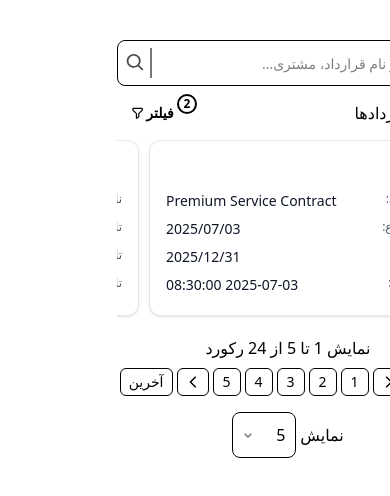
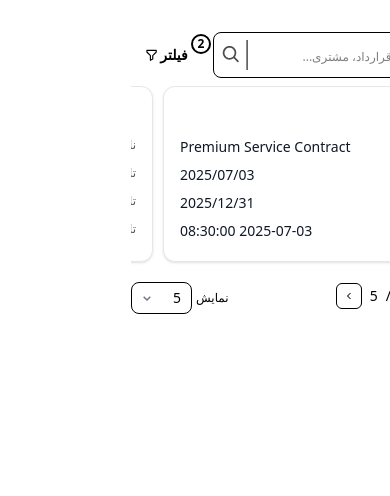
Before and after one commit to fatemeh-bd/responsive-react-datatable, a React (Vite) app: page / in a window 390 px wide. Shown: the top 496 px of the page. Built offline with nearby package versions, Linux system fonts and the light colour scheme.

Commit message:
feat: pre-release

```diff
--- a/src/components/table/PageSizeSelect.tsx
+++ b/src/components/table/PageSizeSelect.tsx
@@ -31,15 +31,13 @@ const PageSizeSelect = ({
 
   return (
     <div className="relative flex items-center gap-1">
-      نمایش
+      <span className="md:text-base text-xs">نمایش</span>
       <select
         value={size}
         onChange={handleChange}
-        className={`${inputClass} appearance-none pl-6 cursor-pointer`}
+        className={`${inputClass} appearance-none pl-6 cursor-pointer max-md:py-1 max-md:h-8 max-md:min-w-12 max-md:text-sm`}
       >
-        {initialPageSize && (
-          <option value={initialPageSize}>{initialPageSize}</option>
-        )}
+        <option value={initialPageSize}>{initialPageSize}</option>
         <option value={20}>20</option>
         <option value={50}>50</option>
         <option value={100}>100</option>
--- a/src/components/table/Pagination.tsx
+++ b/src/components/table/Pagination.tsx
@@ -1,9 +1,11 @@
-import { useMemo, useCallback } from "react";
+import { useMemo, useCallback, useState } from "react";
 import {
   MdOutlineArrowBackIos,
   MdOutlineArrowForwardIos,
 } from "react-icons/md";
 import { useQueryParams } from "./requirements/useQueryParams";
+import { useIsMobile } from "./requirements/useIsMobile";
+import { numberWithCommas } from "./requirements/utils";
 
 interface PaginationProps {
   totalItems: number;
@@ -22,7 +24,9 @@ const Pagination: React.FC<PaginationProps> = ({
   const { updateParams, getParams } = useQueryParams();
   const currentPage = Number(getParams(queryName)) || 1;
   const totalPages = Math.ceil(totalItems / pageSize);
-
+  const [pageInput, setPageInput] = useState(currentPage.toString());
+  const isMobile = useIsMobile();
+  const maxInputLength = totalPages.toString().length;
   const middlePages = useMemo(() => {
     let start = currentPage - 1;
     let end = currentPage + 1;
@@ -57,6 +61,37 @@ const Pagination: React.FC<PaginationProps> = ({
     [getParams, updateParams, queryName]
   );
 
+  const handleGoToPage = () => {
+    if (!pageInput) {
+      setPageInput(currentPage.toString());
+      return;
+    }
+    let page = parseInt(pageInput, 10);
+    if (isNaN(page) || page < 1) page = 1;
+    if (page > totalPages) page = totalPages;
+    if (page !== currentPage) {
+      updatePage(page);
+    } else {
+      setPageInput(currentPage.toString());
+    }
+  };
+
+  const handleInputChange = (e: React.ChangeEvent<HTMLInputElement>) => {
+    const value = e.target.value.replace(/\D/g, "");
+    if (value.length <= maxInputLength) {
+      setPageInput(value);
+    }
+  };
+  const handleKeyDown = (e: React.KeyboardEvent<HTMLInputElement>) => {
+    if (e.key === "Enter") {
+      handleGoToPage();
+    }
+  };
+
+  const handleBlur = () => {
+    handleGoToPage();
+  };
+
   const goToFirstPage = () => updatePage(1);
   const goToLastPage = () => updatePage(totalPages);
   const goToNextPage = () =>
@@ -65,8 +100,40 @@ const Pagination: React.FC<PaginationProps> = ({
 
   if (totalPages <= 1) return null;
 
-  return (
-    <nav className="w-fit" aria-label="صفحه‌بندی">
+  return isMobile ? (
+    <>
+      <button
+        type="button"
+        className={`${baseClass} size-[26px] px-0.5`}
+        disabled={currentPage === 1}
+        onClick={goToPrevPage}
+        aria-label="صفحه قبلی"
+      >
+        <MdOutlineArrowForwardIos className="size-3" />
+      </button>
+      <input
+        className="!w-[40px] text-center text-base !h-7 !py-0 outline-none border border-secondary-400 rounded-md p-0.5"
+        type="number"
+        inputMode="numeric"
+        value={pageInput}
+        onChange={handleInputChange}
+        onKeyDown={handleKeyDown}
+        onBlur={handleBlur}
+      />
+      <span className="text-sm text-secondary-600">/</span>
+      <span className="text-sm">{totalPages}</span>
+      <button
+        type="button"
+        className={`${baseClass} size-[26px] px-0.5`}
+        disabled={currentPage === totalPages}
+        onClick={goToNextPage}
+        aria-label="صفحه بعدی"
+      >
+        <MdOutlineArrowBackIos className="size-3" />
+      </button>
+    </>
+  ) : (
+    <nav className="w-fit" id="paging" aria-label="صفحه‌بندی">
       <div className="flex items-center flex-wrap gap-1">
         <button
           type="button"
@@ -118,7 +185,7 @@ const Pagination: React.FC<PaginationProps> = ({
             aria-label={`صفحه ${pageNum}`}
             aria-current={pageNum === currentPage ? "page" : undefined}
           >
-            {pageNum || ""}
+            {numberWithCommas(pageNum) || ""}
           </button>
         ))}
         {showRightEllipsis && (
@@ -140,7 +207,7 @@ const Pagination: React.FC<PaginationProps> = ({
           aria-label={`صفحه ${totalPages}`}
           aria-current={totalPages === currentPage ? "page" : undefined}
         >
-          {totalPages || ""}
+          {numberWithCommas(totalPages) || ""}
         </button>
         <button
           type="button"
--- a/src/components/table/Table.tsx
+++ b/src/components/table/Table.tsx
@@ -15,6 +15,8 @@ import Input from "./requirements/Input";
 import { ColumnType, TableProps } from "./requirements/types";
 import mockData from "./mockData.json";
 
+type UpdateOptions = { replace?: boolean };
+
 export const rowRenderer = (
   fn: (cell?: any, row?: any, index?: number) => React.ReactNode
 ) => {
@@ -26,11 +28,15 @@ const getSearchParams = () => {
   return new URLSearchParams(window.location.search);
 };
 
-const updateSearchParams = (params: URLSearchParams) => {
+const updateSearchParams = (params: URLSearchParams, replace = false) => {
   if (typeof window === "undefined") return;
 
   const newUrl = `${window.location.pathname}?${params.toString()}`;
+  if (replace) {
     window.history.replaceState(null, "", newUrl);
+  } else {
+    window.history.pushState(null, "", newUrl);
+  }
 };
 
 export const defaultSize = 10;
@@ -57,7 +63,6 @@ const Table: React.FC<ExtendedTableProps> = ({
   actionButtonsLeft,
   filters,
   topFilter,
-  title,
   topFilterContainerClassName = "sm:mb-4 flex items-center flex-wrap md:gap-2 gap-3 [&>div]:md:w-[200px] [&>div]:w-full",
   filterContainerClassName = "flex flex-wrap md:gap-2 gap-3 [&>div]:md:w-[200px] [&>div]:w-full",
   isSelectable = false,
@@ -70,17 +75,26 @@ const Table: React.FC<ExtendedTableProps> = ({
   tableConfig = {},
 }) => {
   const searchParams = getSearchParams();
+
   const setSearchParams = useCallback(
-    (updater: (prev: URLSearchParams) => URLSearchParams) => {
+    (
+      updater: (prev: URLSearchParams) => URLSearchParams,
+      options?: UpdateOptions
+    ) => {
       const newParams = updater(getSearchParams());
-      updateSearchParams(newParams);
+      updateSearchParams(newParams, options?.replace);
     },
     []
   );
-
-  const pageNum = searchParams?.get("page") || 1;
   const pageSizeInitial = Number(searchParams?.get("pageSize")) || pageSize;
   const isMobile = useIsMobile();
+  const [dynamicPageSize, setDynamicPageSize] = useState(
+    isMobile ? pageSizeInitial : 0
+  );
+  const [tableHeightPageSize, setTableHeightPageSize] = useState(
+    isMobile ? pageSizeInitial : 0
+  );
+  const pageNum = searchParams?.get("page") || 1;
   const [searchValue, setSearchValue] = useState("");
   const [openFilter, setOpenFilter] = useState(false);
   const [pageSizeState, setPageSizeState] = useState(pageSizeInitial);
@@ -132,7 +146,7 @@ const Table: React.FC<ExtendedTableProps> = ({
                 />
               )}
               {!isMobile &&
-                (Number(pageNum) - 1) * pageSizeState + (index! + 1)}
+                (Number(pageNum) - 1) * dynamicPageSize + (index! + 1)}
             </span>
           );
         }),
@@ -151,7 +165,7 @@ const Table: React.FC<ExtendedTableProps> = ({
     handleCheckboxChange,
     isMobile,
     pageNum,
-    pageSizeState,
+    dynamicPageSize,
     endpoint,
   ]);
 
@@ -264,13 +278,9 @@ const Table: React.FC<ExtendedTableProps> = ({
       const key = `search_${tableName}`;
       const savedData = sessionStorage.getItem(key);
       if (savedData) {
-        const { value, expireAt } = JSON.parse(savedData);
-        if (Date.now() < expireAt) {
+        const { value } = JSON.parse(savedData);
         setSearchValue(value);
         setDebouncedSearch(value);
-        } else {
-          sessionStorage.removeItem(key);
-        }
       }
     }
   }, [saveSearch, tableName]);
@@ -278,11 +288,7 @@ const Table: React.FC<ExtendedTableProps> = ({
   useEffect(() => {
     if (saveSearch && tableName) {
       const key = `search_${tableName}`;
-      const expireAt = Date.now() + 5 * 60 * 1000;
-      sessionStorage.setItem(
-        key,
-        JSON.stringify({ value: searchValue, expireAt })
-      );
+      sessionStorage.setItem(key, JSON.stringify({ value: searchValue }));
     }
   }, [searchValue, saveSearch, tableName]);
 
@@ -314,39 +320,37 @@ const Table: React.FC<ExtendedTableProps> = ({
 
   return (
     <div>
-      {!isMobile && (
-        <div className={topFilterContainerClassName}>{topFilter}</div>
+      {!isMobile && topFilter && (
+        <div className={topFilterContainerClassName} id="topFilter">
+          {topFilter}
+        </div>
       )}
-      <div className="flex items-start gap-2 justify-between mb-2 max-md:items-center flex-wrap-reverse">
-        {title && <h1 className="md:hidden max-sm:!text-base">{title}</h1>}
+      <div
+        id="filters"
+        className={`flex items-start gap-2 justify-between mb-2 max-md:items-center flex-wrap-reverse`}
+      >
+        {/* {title && (
+          <Title className="md:hidden max-sm:!text-base">{title}</Title>
+        )} */}
 
-        {isMobile && (filters || topFilter) && (
-          <button
-            onClick={() => setOpenFilter(true)}
-            className="relative mr-auto min-w-[70px] text-sm bg-blue/15 font-bold text-blue flex items-center gap-0.5 p-1 min-h-[38px] justify-center rounded-md"
+        <div
+          className={`flex md:items-start items-center md:gap-2 gap-3 w-fit md:flex-wrap-reverse max-md:w-full`}
         >
-            {activeFilterCount > 0 && (
-              <span className="absolute top-0 -right-2.5 bg-white text-xs border-2  border-blue/15 size-5 content-center rounded-full text-black">
-                {activeFilterCount}
-              </span>
-            )}
-            فیلتر
-            <BiFilterAlt />
-          </button>
-        )}
-        <div className="flex md:items-start items-center gap-2 w-fit md:flex-wrap-reverse max-md:w-full max-md:mt-2">
           {!noSearch && (
             <div className="max-md:w-full">
               <Input
                 value={searchValue}
-                onChange={(e: any) => {
+                onChange={(e) => {
                   setSearchValue(e.target.value);
-                  if (getSearchParams().get("page")) {
-                    setSearchParams((prev: URLSearchParams) => {
+                  if (searchParams?.get("page")) {
+                    setSearchParams(
+                      (prev) => {
                         const newParams = new URLSearchParams(prev);
                         newParams.delete("page");
                         return newParams;
-                    });
+                      },
+                      { replace: true }
+                    );
                   }
                 }}
                 placeholder={searchPlaceholder}
@@ -361,27 +365,37 @@ const Table: React.FC<ExtendedTableProps> = ({
                   )
                 }
                 className="md:!w-[320px] !w-full [&>div]:!gap-1 [&>div]:!flex-row-reverse"
-                inputClassName="placeholder:!text-[10.5pt]"
+                inputClassName="placeholder:!text-[10.5pt] max-sm:placeholder:!text-[9pt]"
               />
             </div>
           )}
-          {!isMobile && (
+
+          {isMobile && (filters || topFilter) && (
+            <button
+              onClick={() => setOpenFilter(true)}
+              className="relative mr-auto min-w-[70px] text-sm bg-blue/15 font-bold text-blue flex items-center gap-0.5 p-1 min-h-[43px] justify-center rounded-md"
+            >
+              {activeFilterCount > 0 && (
+                <span className="absolute top-0 -right-2.5 bg-white text-xs border-2  border-blue/15 size-5 content-center rounded-full text-black">
+                  {activeFilterCount}
+                </span>
+              )}
+              فیلتر
+              <BiFilterAlt />
+            </button>
+          )}
+          {!isMobile && filters && (
             <div className={filterContainerClassName}>{filters}</div>
           )}
         </div>
-        <div className="flex items-center gap-3 flex-wrap max-md:justify-end max-md:!w-full">
+        <div className="flex items-center gap-3 flex-wrap max-sm:w-full justify-between">
           {actionButtonsLeft && actionButtonsLeft}
           {!isMobile && (
             <PageSizeSelect
-              initialPageSize={pageSize}
+              initialPageSize={tableHeightPageSize}
               pageSize={pageSizeInitial}
               onPageSizeChange={(newSize) => {
-                setPageSizeState(newSize);
-                setSearchParams((prev) => {
-                  const newParams = new URLSearchParams(prev);
-                  newParams.set("pageSize", newSize.toString());
-                  return newParams;
-                });
+                setDynamicPageSize(newSize);
               }}
             />
           )}
@@ -401,36 +415,43 @@ const Table: React.FC<ExtendedTableProps> = ({
         config={tableConfig}
       />
 
-      <div className="flex items-center max-sm:justify-center justify-between gap-2 mt-2 flex-wrap-reverse">
+      <div
+        className="max-md:flex items-start justify-between gap-4 flex-wrap w-full"
+        id="paging"
+      >
+        <div className="flex items-center max-sm:justify-center justify-between gap-2 md:mt-2 flex-wrap-reverse">
           <Pagination
             totalItems={tableRows?.recordsFiltered || 0}
-          pageSize={pageSizeState}
+            pageSize={dynamicPageSize}
           />
-        {tableRows?.recordsFiltered > 0 && (
+          {tableRows?.recordsFiltered > 0 && !isMobile && (
             <p className="sm:mr-auto w-fit font-medium">
-            نمایش {(Number(pageNum) - 1) * pageSizeState + 1} تا{" "}
+              نمایش {(Number(pageNum) - 1) * dynamicPageSize + 1} تا{" "}
               {Math.min(
-              Number(pageNum) * pageSizeState,
+                Number(pageNum) * dynamicPageSize,
                 tableRows?.recordsFiltered
               )}{" "}
               از {numberWithCommas(tableRows?.recordsFiltered)} رکورد
             </p>
           )}
         </div>
-      {isMobile && (
-        <div className="flex items-center gap-3 flex-wrap justify-center mt-4 !w-full">
+        {isMobile && tableRows?.data?.length > 0 && (
+          <div className="flex items-center gap-3 flex-wrap justify-center md:mt-4">
             <PageSizeSelect
-            initialPageSize={pageSize}
+              initialPageSize={tableHeightPageSize}
               pageSize={pageSizeInitial}
               onPageSizeChange={(newSize) => {
-              setPageSizeState(newSize);
+                setDynamicPageSize(newSize);
               }}
             />
           </div>
         )}
+      </div>
+
       <Modal
         size="lg"
         title="فیلتر ها"
+        // childrenClass="!h-[80svh]"
         isOpen={openFilter}
         onClose={() => setOpenFilter(false)}
       >
@@ -448,11 +469,18 @@ const Table: React.FC<ExtendedTableProps> = ({
             outline
             Icon={BiTrash}
             onClick={() => {
-              const newParams = new URLSearchParams();
-              setSearchParams(() => newParams);
+              setSearchParams(() => {
+                const newParams = getSearchParams();
+                Array.from(newParams.keys()).forEach((key) =>
+                  newParams.delete(key)
+                );
+                return newParams;
+              });
+
               if (removeFilterKey) {
                 sessionStorage.removeItem(removeFilterKey);
               }
+
               location.reload();
             }}
           >
```
Lines whose indentation alone changed are shown as unchanged.
